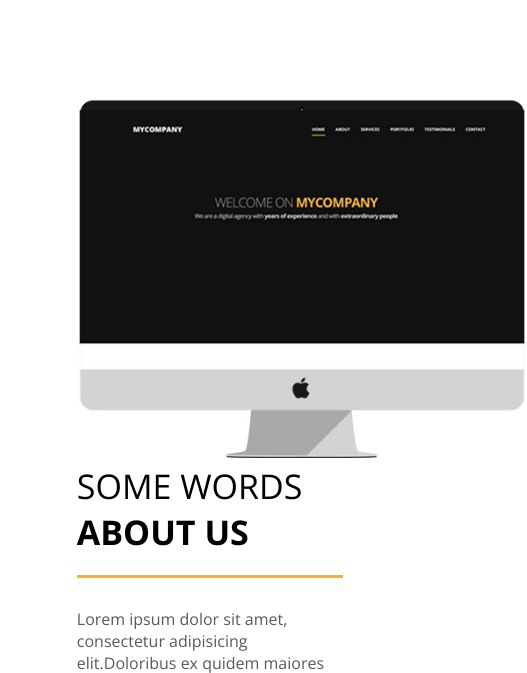
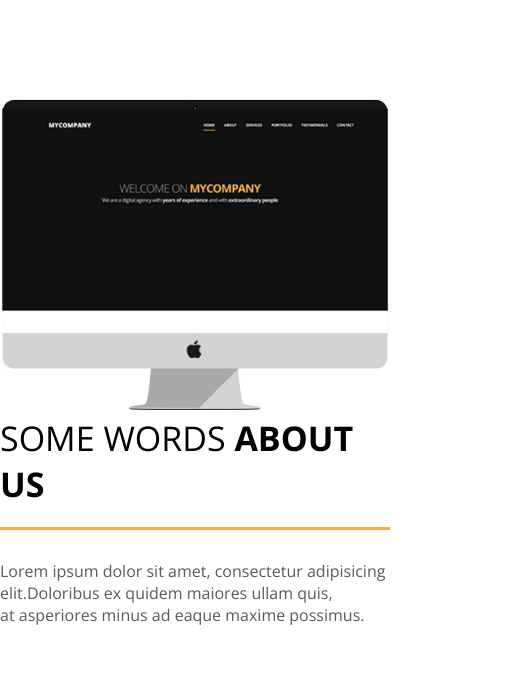
Before and after one commit to AlexceyTokarev/First-site, a plain HTML site: page index.html in a window 390 px wide. Shown: the part 570-1243 px from the top of the page, 527 px wide, since content can reach past the window. Drawn offline with nearby package versions, Linux system fonts and the light colour scheme.

Commit message:
Add files via upload

```diff
--- a/script.js
+++ b/script.js
@@ -7,4 +7,3 @@ menu.onclick = function myfunction() {
 		x.className = "topnav";
 	}
 }
-console.log("Hello, world!")
--- a/style.css
+++ b/style.css
@@ -65,12 +65,12 @@ main .main_welcome h1{
 	font-size: 44px;
 }
 .wrapper {
-	width: 76%;
-	margin: 0 auto;
+	display: flex;
+	justify-content: center;
 }
 main .main_about{
 	display: flex;
-	padding: 100px 0 100px 140px;
+	padding: 100px 0 100px 0px;
 }
 .about_right {
 	margin-left: 175px;
@@ -222,7 +222,7 @@ h1 {
 @media	screen	and (max-width:1350px ) {
 		main .main_about {
 		flex-direction: column;
-		padding: 100px 0 100px 130px;
+		padding: 100px 0 100px 0px;
 
 	}
 	.about_right {
@@ -253,11 +253,14 @@ h1 {
 	}
 	main .main_about {
 		flex-direction: column;
-		padding: 100px 0 100px 130px;
+		padding: 100px 0 100px 0px;
 
 	}
+	.about_left {
+		width: 100%;
+	}
 	.mw-100 {
-		max-width: 450px;
+		max-width: 100%;
 		margin: 0 auto;
 	}
 	.about_right {
@@ -325,6 +328,6 @@ h1 {
 		padding-left: 20px;
 	}
 	main .main_about {
-		padding: 100px 0 100px 30px;
+		padding: 100px 0 100px 0px;
 	}
 }
```
